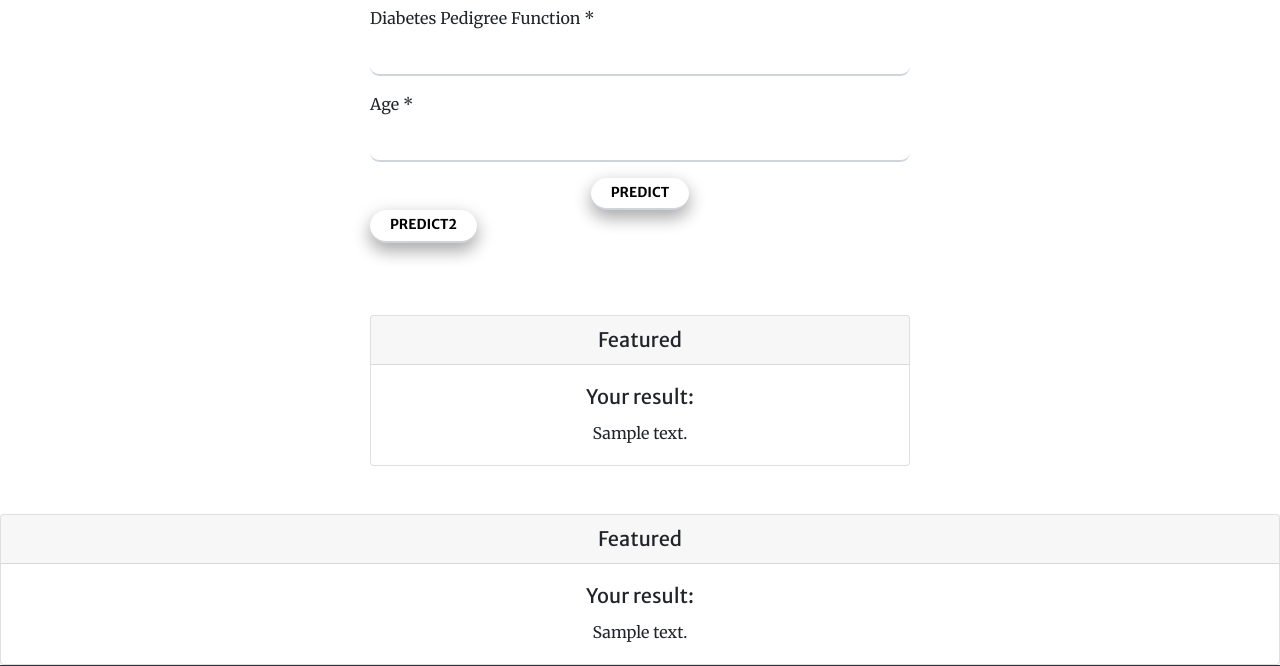
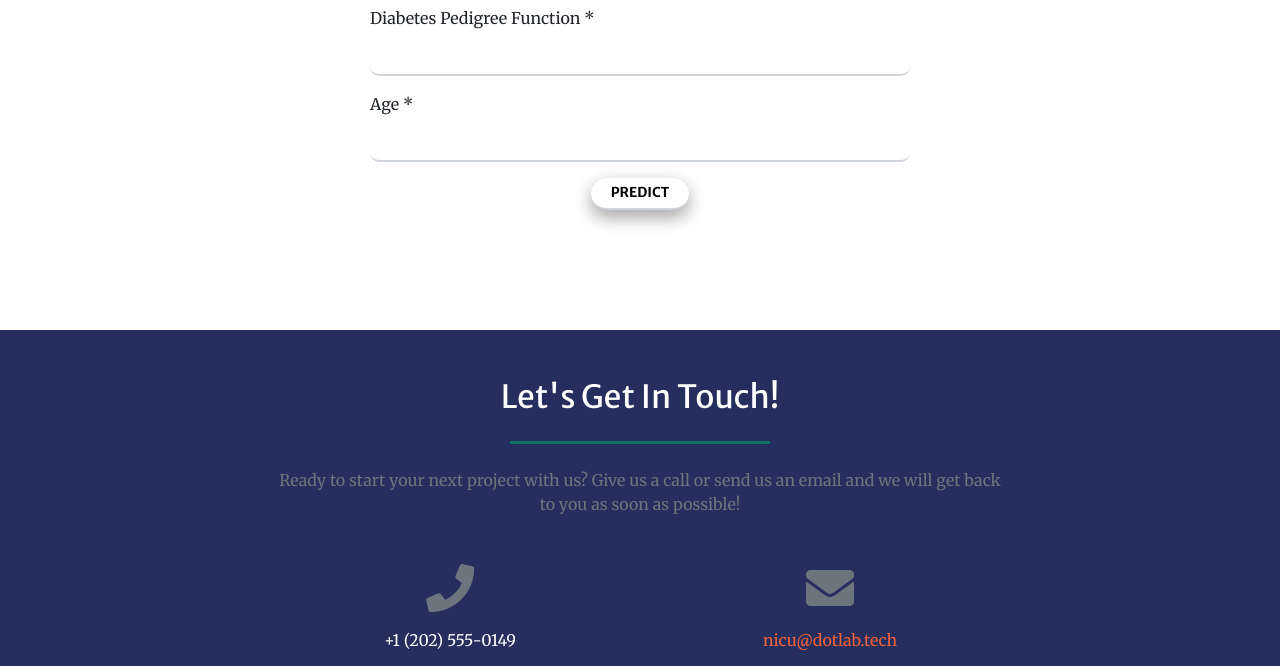
Before and after one commit to snmadalin/newapp, a Flask app: template templates/index.html in a window 1280 px wide. Shown: the part 1800-2466 px from the top of the page. Run offline with Flask 2, Linux system fonts and the light colour scheme; the template is opened without the code that fills it: most values are stand-ins (such as "Sample title", 1, 10 or a date in 2020); parts of the project's set-up code (start-up, migrations or seed data) failed here and were passed over; some libraries are stand-ins or nearby versions.

Commit message:
Add files via upload

```diff
--- a/templates/index.html
+++ b/templates/index.html
@@ -63,7 +63,7 @@
           <hr class="divider my-6">
         </div>
         <div class="col-lg-8 align-self-baseline">
-          <a class="btn btn-primary btn-xl js-scroll-trigger" href="#predict-sec">Find Out More</a>
+          <a class="btn btn-primary btn-xl js-scroll-trigger" href="#predict-sec">{{ prediction_text }}</a>
         </div>
       </div>
     </div>
@@ -170,9 +170,8 @@
                    </div>
                </div>
                <div class="text-center">
-                <button type="submit" onclick="return false" class="btn btn-down btn-light btn-xl" href="#makeprediction">Predict</button>
+                <button type="submit" class="btn btn-down btn-light btn-xl" href="#makeprediction">Predict</button>
                </div>
-               <button type="button" class="btn btn-down btn-light btn-xl" href="#makeprediction">Predict2</button>
 
               <!--<div class="col-6 btn-form">
                 <input type="submit" class="btn btn-down btn-light btn-xl" value="" href="#makeprediction">
@@ -184,13 +183,13 @@
                 <br>
                 <br>
                 <br>
-                <div class="card" id="makeprediction">
+                <!--<div class="card" id="makeprediction">
                   <h5 class="card-header text-center">Featured</h5>
                   <div class="card-body">
                     <h5 class="card-title text-center">Your result:</h5>
                     <p class="card-text text-center">{{ prediction_text }}</p>
                   </div>
-                </div>
+                </div>-->
 
 
       </div>
@@ -203,13 +202,6 @@
 </div>
 
 </section>
-<div class="card" id="makeprediction">
-  <h5 class="card-header text-center">Featured</h5>
-  <div class="card-body">
-    <h5 class="card-title text-center">Your result:</h5>
-    <p class="card-text text-center">{{ prediction_text }}</p>
-  </div>
-</div>
 <!--End contact section-->
 
 
```
